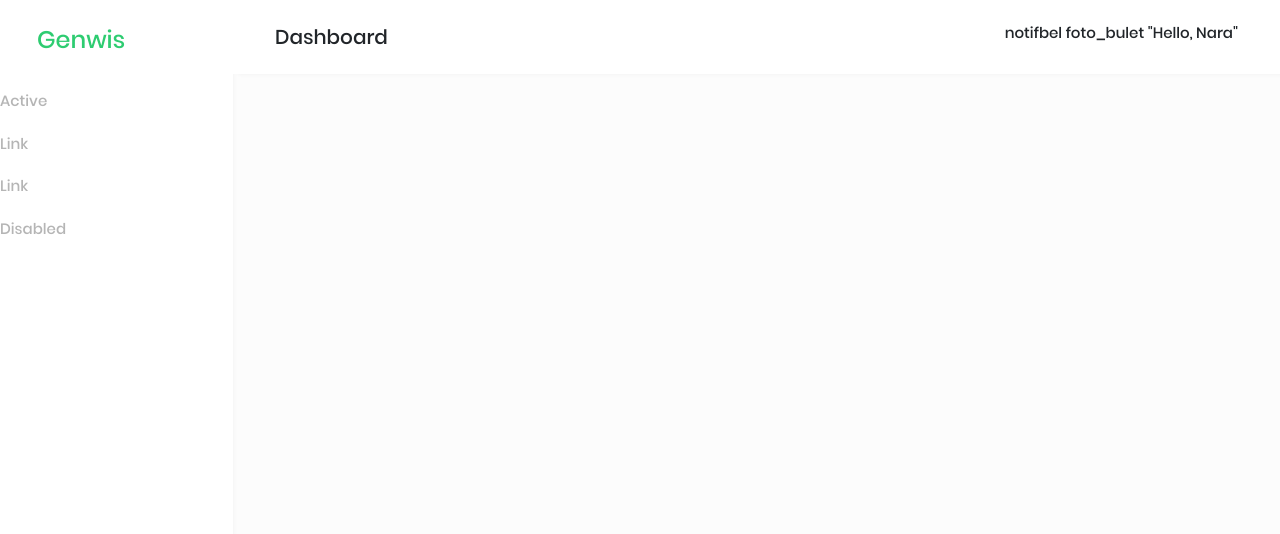
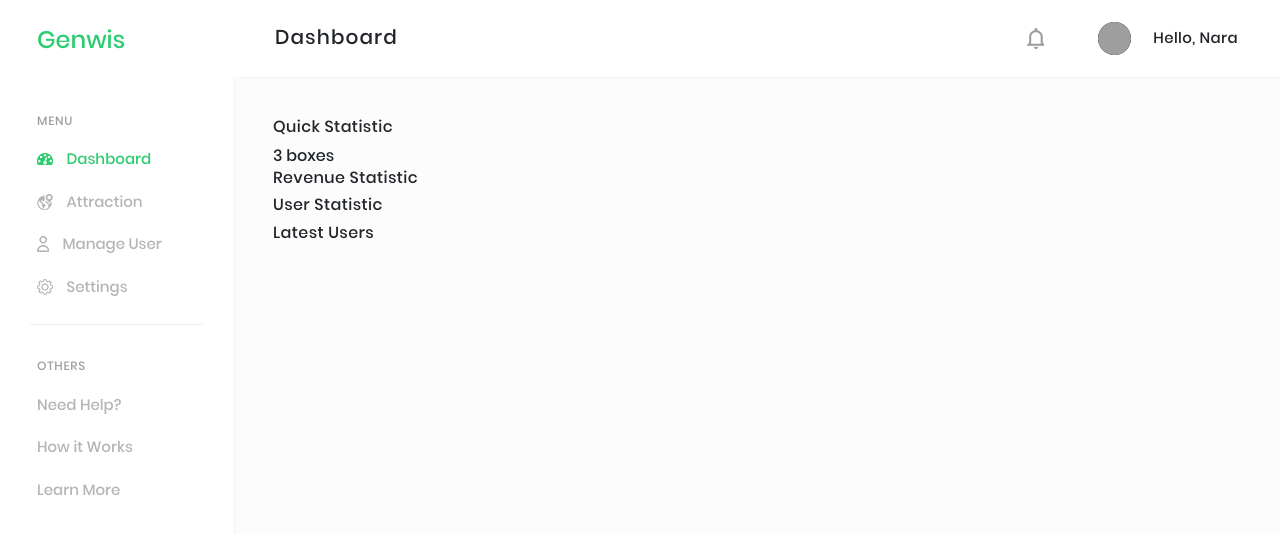
Before and after one commit to Genwis/Frontend, a PHP site: page /dashboard.php in a window 1280 px wide. Shown: the top 534 px of the page. Run offline with PHP 8.4, Linux system fonts and the light colour scheme; some libraries are stand-ins or nearby versions; grey boxes are pictures that could not be loaded.

Commit message:
re-structured

```diff
--- a/css/damzmicin.css
+++ b/css/damzmicin.css
@@ -35,10 +35,12 @@ a.nound{
 .titl{
 	float: left;
 	font-size: 20px;
+	letter-spacing: 1.1px;
 }
 .rightsd{
 	float:right;
 	font-size: 15px;
+	letter-spacing: 0.4px;
 }
 #navleft{
 width: 233px;
@@ -88,7 +90,7 @@ box-shadow: -0px -5px 5px 0 rgba(0, 0, 0, 0.05);
 	    margin-right: 10px;
     padding-bottom: 2px;
 }
-.widg {
+#navleft .widg {
 	padding: 24px 0 16px;
 }
 #borderer {
@@ -129,6 +131,11 @@ box-shadow: 5px -0px 5px 0 rgba(0, 0, 0, 0.05);
 #realmain{
 	padding: 40px;
 }
+#realmain .widg h4{
+	font-size: 16px;
+	letter-spacing: 0.4px;
+
+}
 .dhtml {
     height: 100%;
 }
--- a/dashboard.php
+++ b/dashboard.php
@@ -15,23 +15,25 @@ window.history.pushState("object or string", "Title", "./new-url");
 </script>
 </head>
 <body class='dbbod'>
-<div id='navleft'>
-<a class='logog nound' href='#'>
-Genwis
-</a>
-<nav class="nav flex-column">
-  <a class="nav-link active" href="#">Active</a>
-  <a class="nav-link" href="#">Link</a>
-  <a class="nav-link" href="#">Link</a>
-  <a class="nav-link disabled" href="#">Disabled</a>
-</nav>
+<?php $dsb=true;$atr=false;$mng=false;$stg=false;$janc="kappa";
+$titl="Dashboard";
+include ('includes/dheader.php');?>
+
+<div class='widg nobutton'>
+<h4>Quick Statistic</h4>
+3 boxes
 </div>
-<div id='mainthing'>
-<div id='navco'>
-<div class='titl'>Dashboard</div> <div class='rightsd'>notifbel foto_bulet "Hello, Nara"</div>
-<div style='clear:both;'></div>
+
+<div class='widg'>
+<h4>Revenue Statistic</h4>
+
 </div>
+<div class='widg'>
+<h4>User Statistic</h4>
+
 </div>
-<div style='clear:both;'></div>
-</body>
-</html>
+<div class='widg'>
+<h4>Latest Users</h4>
+
+</div>
+<?php include ('includes/dfooter.php'); ?>
--- a/includes/dheader.php
+++ b/includes/dheader.php
@@ -5,10 +5,10 @@ Genwis
 <div class='widg' id='utam'>
 <h4>MENU</h4>
 <nav class="nav flex-column utama">
-  <a class="nav-link <?php if($dsb==true){echo "actived";}?>" href="./dmain.php"><img src="<?php if($dsb==true){echo "./icon/active/dashboard.png";}else{echo "./icon/noactive/dashboard.png";} ?>"/> Dashboard</a>
-  <a class="nav-link <?php if($atr==true){echo "actived";}?>" href="./dattraction.php"><img src="<?php if($atr==true){echo "./icon/active/international-delivery-1.png";}else{echo "./icon/noactive/international-delivery-1.png";} ?>"/> Attraction</a>
-  <a class="nav-link <?php if($mng==true){echo "actived";}?>" href="./dmanage.php"><img src="<?php if($mng==true){echo "./icon/active/user-2.png";}else{echo "./icon/noactive/user-2.png";} ?>"/> Manage User</a>
-  <a class="nav-link <?php if($stg==true){echo "actived";}?>" href="./dsettings.php"><img src="<?php if($stg==true){echo "./icon/active/settings-1.png";}else{echo "./icon/noactive/settings-1.png";} ?>"/> Settings</a>
+  <a class="nav-link <?php if($dsb==true){echo "actived";}?>" href="./dashboard.php"><img src="<?php if($dsb==true){echo "./icon/active/dashboard.png";}else{echo "./icon/noactive/dashboard.png";} ?>"/> Dashboard</a>
+  <a class="nav-link <?php if($atr==true){echo "actived";}?>" href="./attraction.php"><img src="<?php if($atr==true){echo "./icon/active/international-delivery-1.png";}else{echo "./icon/noactive/international-delivery-1.png";} ?>"/> Attraction</a>
+  <a class="nav-link <?php if($mng==true){echo "actived";}?>" href="./manage.php"><img src="<?php if($mng==true){echo "./icon/active/user-2.png";}else{echo "./icon/noactive/user-2.png";} ?>"/> Manage User</a>
+  <a class="nav-link <?php if($stg==true){echo "actived";}?>" href="./settings.php"><img src="<?php if($stg==true){echo "./icon/active/settings-1.png";}else{echo "./icon/noactive/settings-1.png";} ?>"/> Settings</a>
 </nav>
 </div>
 <div id='borderer'></div>
```
Also changed, not shown: unused/dashboard.php (renamed from dmain.php, +20 -5 lines), attraction.php (renamed from dattraction.php), manage.php (renamed from dmanage.php), settings.php (renamed from dsettings.php).
